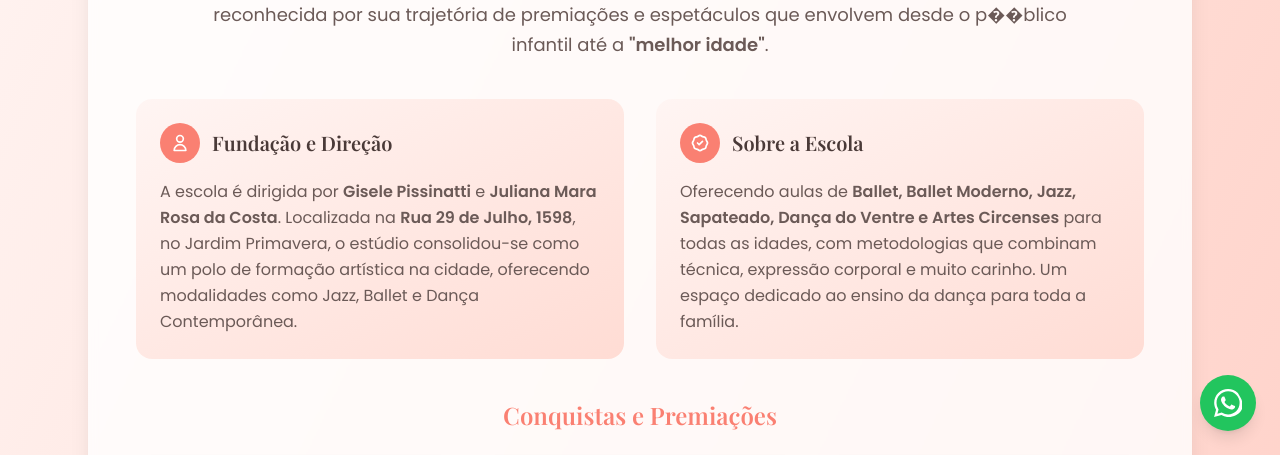
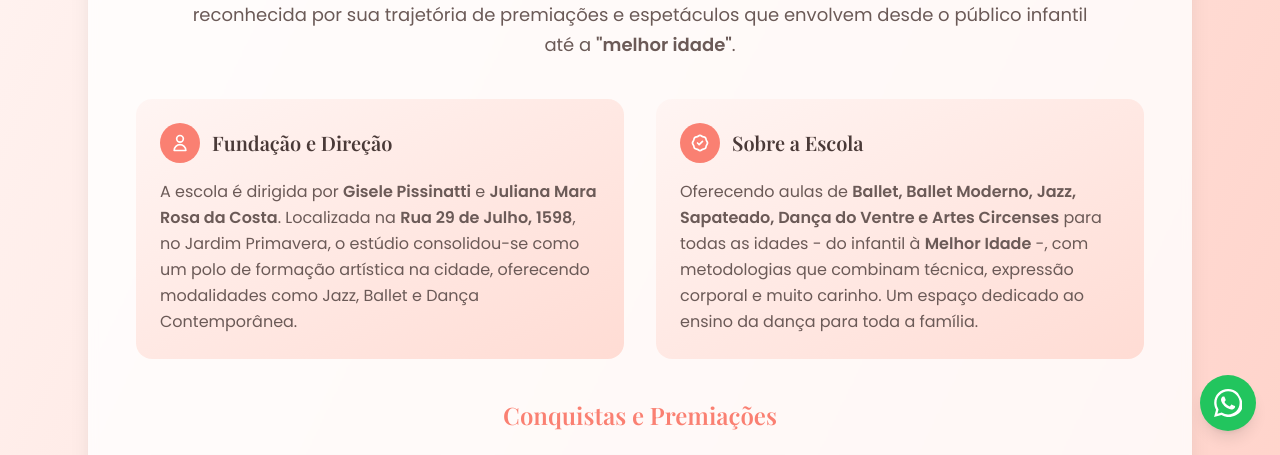
Before and after one commit to MateusJoaquim/Site_Ello, a plain HTML site: page index.html in a window 1280 px wide. Shown: the part 345-800 px from the top of the page. Drawn offline with nearby package versions, Linux system fonts and the light colour scheme.

Commit message:
Corrigido ortografia

```diff
--- a/index.html
+++ b/index.html
@@ -81,7 +81,7 @@
                     Conheça o Studio Elllo
                 </h2>
                 <p class="text-lg text-studio-muted max-w-4xl mx-auto leading-relaxed text-center mb-10">
-                    O <strong>Studio Elllo de Dança</strong> é uma das escolas de dança mais tradicionais de Porto Ferreira, SP, reconhecida por sua trajetória de premiações e espetáculos que envolvem desde o p��blico infantil até a <strong>"melhor idade"</strong>.
+                    O <strong>Studio Elllo de Dança</strong> é uma das escolas de dança mais tradicionais de Porto Ferreira, SP, reconhecida por sua trajetória de premiações e espetáculos que envolvem desde o público infantil até a <strong>"melhor idade"</strong>.
                 </p>
 
                 <!-- Fundação e Direção -->
@@ -109,7 +109,7 @@
                             <h3 class="text-xl font-display font-semibold text-studio-text">Sobre a Escola</h3>
                         </div>
                         <p class="text-studio-muted leading-relaxed">
-                            Oferecendo aulas de <strong>Ballet, Ballet Moderno, Jazz, Sapateado, Dança do Ventre e Artes Circenses</strong> para todas as idades, com metodologias que combinam técnica, expressão corporal e muito carinho. Um espaço dedicado ao ensino da dança para toda a família.
+                            Oferecendo aulas de <strong>Ballet, Ballet Moderno, Jazz, Sapateado, Dança do Ventre e Artes Circenses</strong> para todas as idades - do infantil à <strong>Melhor Idade</strong> -, com metodologias que combinam técnica, expressão corporal e muito carinho. Um espaço dedicado ao ensino da dança para toda a família.
                         </p>
                     </div>
                 </div>
```
